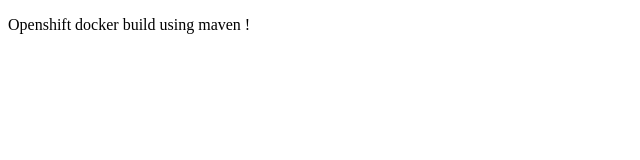
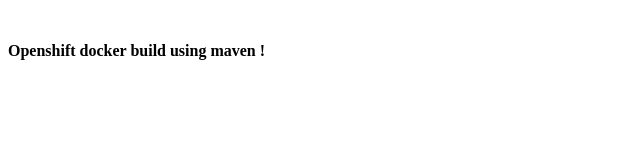
Before and after one commit to jbharath46/jay-repo, a plain HTML site: page index.html in a window 1280 px wide. Shown: the whole page, without its empty margins (0-640 px from the left). Drawn offline with Linux system fonts and the light colour scheme.

Commit message:
Update index.html

```diff
--- a/index.html
+++ b/index.html
@@ -6,6 +6,7 @@
     <link href="http://fonts.googleapis.com/css?family=Open+Sans" rel="stylesheet" type="text/css">
     </head>
   <body>
-    <p>Openshift docker build using maven !</p>
+    &nbsp;&nbsp;&nbsp;&nbsp;&nbsp;&nbsp;
+    <b><p>Openshift docker build using maven !</p></b>
   </body>
 </html>
```
